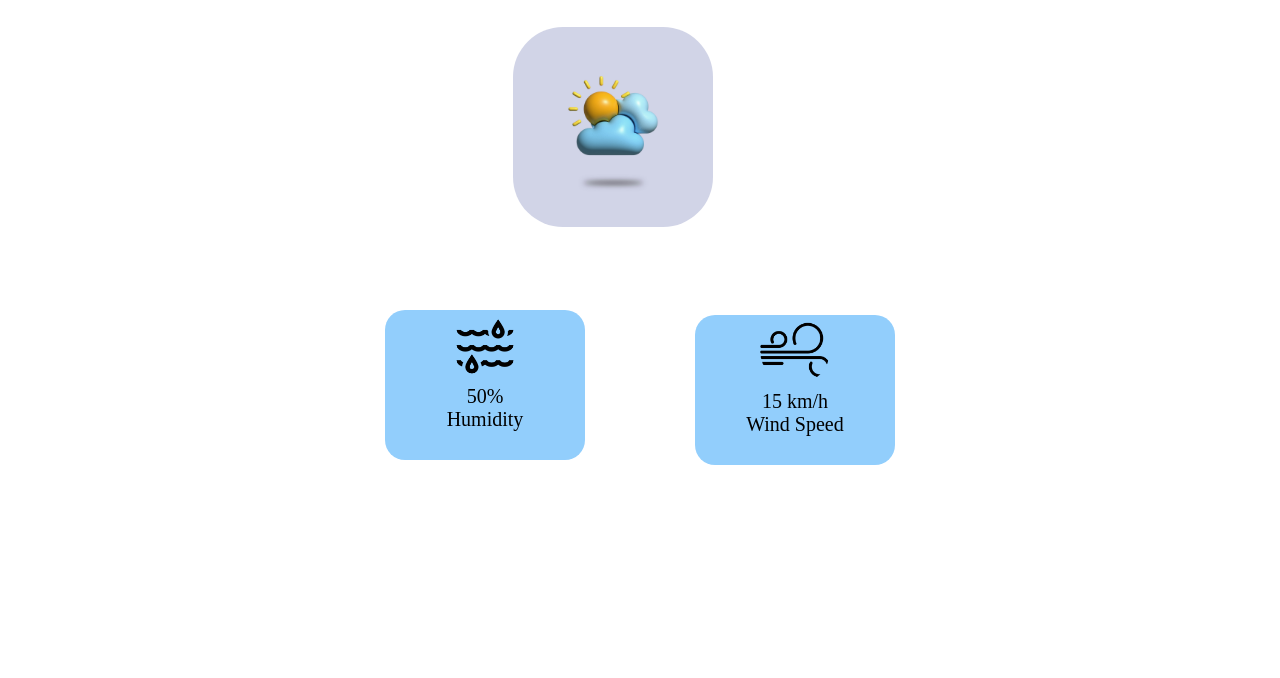
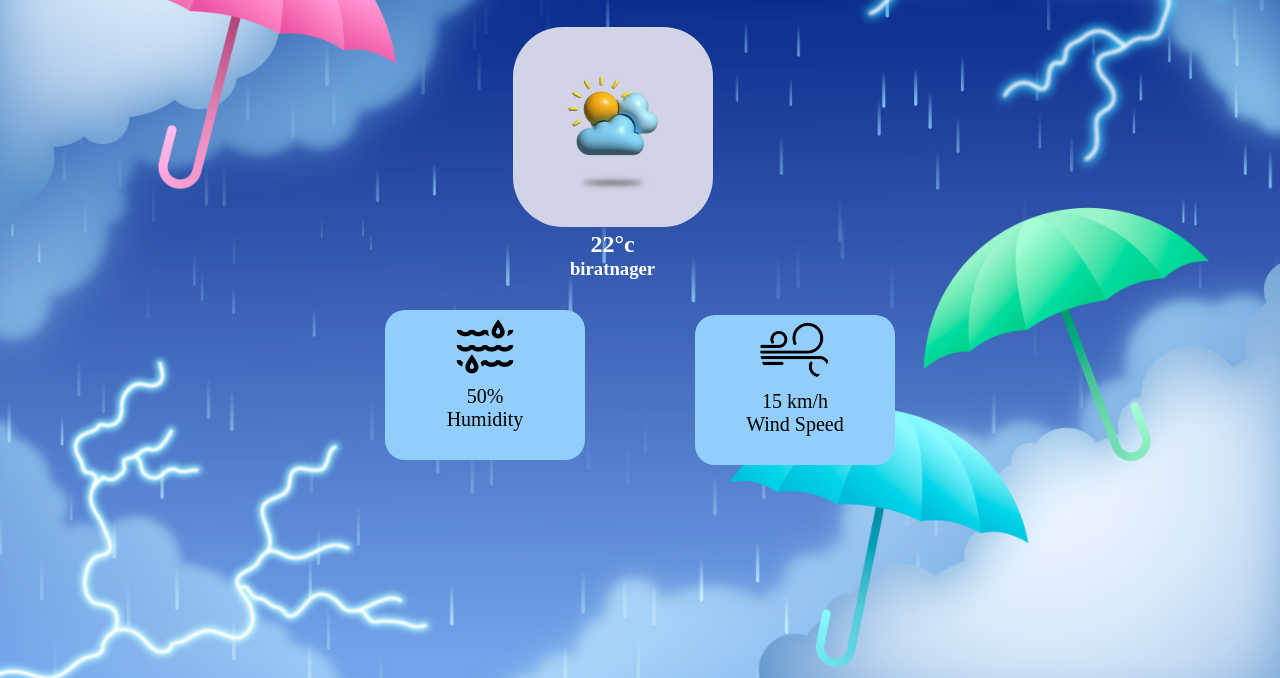
Before and after one commit to kajal209/weather-website, a plain HTML site: page index.html in a window 1280 px wide. Shown: the part 127-805 px from the top of the page. Drawn offline with Linux system fonts and the light colour scheme; no server answers.

Commit message:
Update style.css
add style

```diff
--- a/style.css
+++ b/style.css
@@ -9,7 +9,7 @@
 }
 
 body {
-    background-image: url("images/image4.jpg");
+    background-image: url("image4.jpg");
     background-size: cover;
     background-position: center;
     background-repeat: no-repeat;
```
